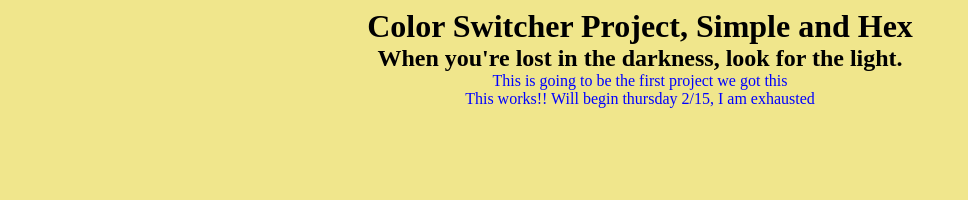
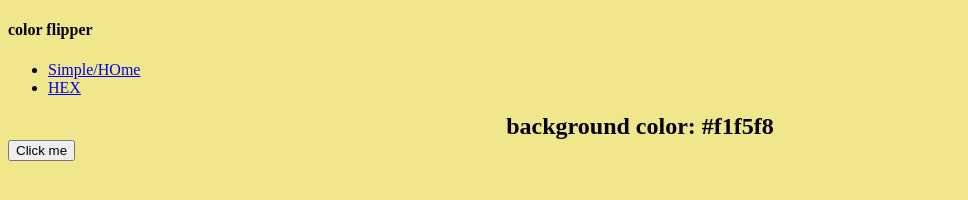
Before and after one commit to naspc/naspccolor.github.io, a plain HTML site: page index.html in a window 1280 px wide. Shown: the whole page, without its empty margins (0-968 px from the left). Drawn offline with Linux system fonts and the light colour scheme.

Commit message:
index set up

```diff
--- a/index.html
+++ b/index.html
@@ -6,10 +6,27 @@
     <link rel="stylesheet" href="color.css">
 </head>
 <body>
-<h1> Color Switcher Project, Simple and Hex</h1>
-<h2> When you're lost in the darkness, look for the light.</h2>
-<p> This is going to be the first project we got this </p>
-<p>This works!! Will begin thursday 2/15, I am exhausted </p>
+<nav>
+<div class="nav-center">
+    <h4> color flipper</h4>
+    <ul class="nav-links">
+        <li>
+        <a href="index.html"> Simple/HOme</a>
+        </li>
+        <li>
+        <a href="hex.html"> HEX </a>
+        </li>
+    </ul>
+</div>
+</nav>
+
+<main>
+<div class="container">
+    <h2> background color: <span class="color"> #f1f5f8 </span></h2>
+    <button class="btn btn-hero" id="btn"> Click me</button>
+</div>
+
+</main>
 
 <script src="color.js"></script>
 </body>
```
Also changed, not shown: 1 other file.
